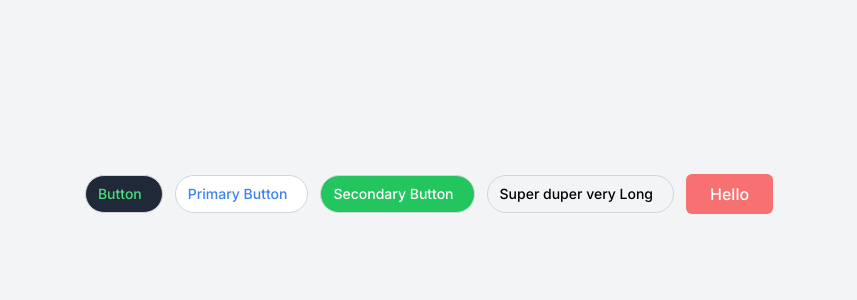
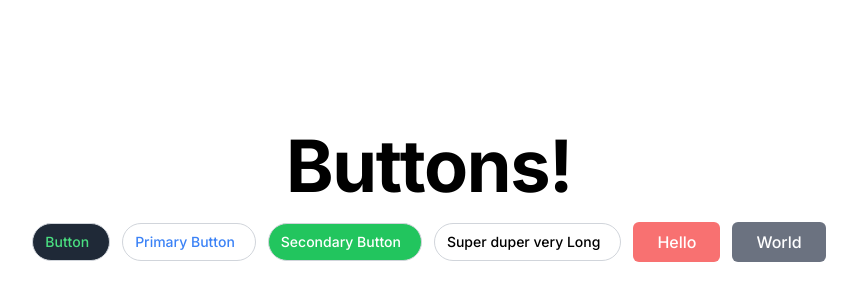
Before and after one commit to Shridhant/CVA-practice, a React (Vite) app: page / in a window 1280 px wide. Shown: the part 206-506 px from the top of the page, without its empty margins (211-1068 px from the left). Built offline with nearby package versions, Linux system fonts and the light colour scheme.

Commit message:
New button styles

```diff
--- a/src/App.tsx
+++ b/src/App.tsx
@@ -1,20 +1,7 @@
-import Button from "./components/Button";
-// import Page from "./pages/Page";
-// import Landing from "./pages/Landing";
-import CoolButton from "./components/CoolButton";
+import Landing from "./pages/Landing";
 
 function App() {
-  return (
-    <div className="flex flex-wrap items-center justify-center gap-3 h-screen bg-gray-100">
-      <CoolButton variant={"primary"} className="text-green-400 bg-gray-800" />
-      <CoolButton text="Primary Button" variant="primary" />
-      <CoolButton text="Secondary Button" variant="secondary" />
-      <CoolButton text="Super duper very Long" />
-      <Button variant="secondary" className="bg-red-400" bgColor="bg-green-400">
-        Hello
-      </Button>
-    </div>
-  );
+  return <Landing />;
 }
 
 export default App;
--- /dev/null
+++ b/src/pages/Buttons.tsx
@@ -0,0 +1,20 @@
+import CoolButton from "../components/CoolButton";
+import Button from "../components/Button";
+function Buttons() {
+  return (
+    <div className="flex flex-wrap items-center justify-center gap-3 ">
+      <CoolButton variant={"primary"} className="text-green-400 bg-gray-800" />
+      <CoolButton text="Primary Button" variant="primary" />
+      <CoolButton text="Secondary Button" variant="secondary" />
+      <CoolButton text="Super duper very Long" />
+      <Button variant="secondary" className="bg-red-400">
+        Hello
+      </Button>
+      <Button variant="secondary" bgColor="bg-green-500">
+        World
+      </Button>
+    </div>
+  );
+}
+
+export default Buttons;
--- a/src/pages/Landing.tsx
+++ b/src/pages/Landing.tsx
@@ -1,37 +1,23 @@
+import Buttons from "./Buttons";
 import { motion } from "motion/react";
 
 function Landing() {
+  const variants1 = {
+    hidden: { filter: "blur(10px)", opacity: 0 },
+    visible: { filter: "blur(0px)", opacity: 1 },
+  };
   return (
-    <section className="bg-blue-400 h-screen flex justify-center items-center text-center ">
-      <motion.div
-        initial={{ opacity: 0, y: 50 }}
-        animate={{ opacity: 1, y: 0 }}
+    <section className=" h-screen flex flex-col  justify-center items-center text-center ">
+      <motion.h1
+        initial="hidden"
+        animate="visible"
         transition={{ duration: 1 }}
-        className="text-white"
+        variants={variants1}
+        className="text-center pb-4 font-display text-4xl font-bold tracking-[-0.02em] drop-shadow-sm md:text-7xl md:leading-[5rem]"
       >
-        <div>
-          <h1 className="text-4xl md:text-6xl font-bold mb-4">Hello</h1>
-          <p className="text-lg md:text-xl font-serif mb-6">
-            Build something useful!
-          </p>
-          <button className="bg-white text-blue-500 font-semibold text-lg md:text-xl px-2 py-3 rounded-md hover:text-white transition-all duration-200 hover:bg-blue-600">
-            {" "}
-            start now!
-          </button>
-        </div>
-      </motion.div>
-      <motion.h1
-        animate={{ x: [50, 150, 50], opacity: 1, scale: 1 }}
-        transition={{
-          duration: 5,
-          delay: 0.3,
-          ease: [0.5, 0.71, 1, 1.5],
-        }}
-        initial={{ opacity: 0, scale: 0.5 }}
-        whileHover={{ scale: 1.2 }}
-      >
-        Animation made easy with Framer Motion
+        Buttons!
       </motion.h1>
+      <Buttons />
     </section>
   );
 }
--- a/src/pages/Page.tsx
+++ b/src/pages/Page.tsx
@@ -2,7 +2,7 @@ import { useState } from "react";
 import { Menu, X } from "lucide-react";
 
 const menuItems = [
-  { name: "Components", href: "#" },
+  { name: "Components", href: "" },
   { name: "Docs", href: "#" },
   { name: "Pro", href: "#" },
   { name: "Pricing", href: "#" },
```
